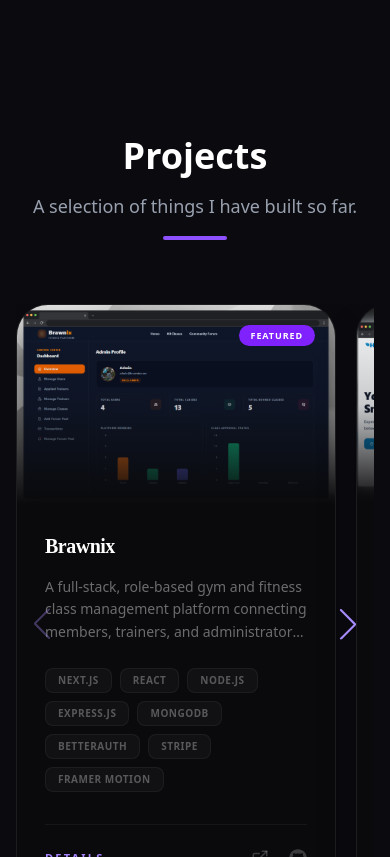
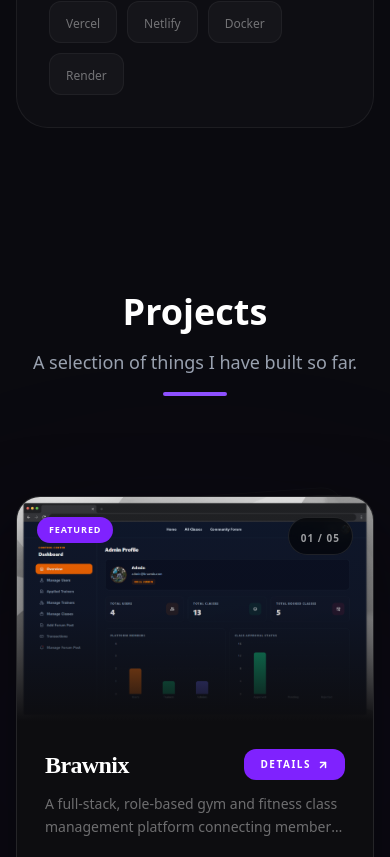
Before and after one commit to tawchifulislam/portfolio, a Next.js app: page / in a window 390 px wide. Shown: the part 4200-5057 px from the top of the page. Built offline with nearby package versions, Linux system fonts and the light colour scheme.

Commit message:
refactor: add stack component and update tech stack

```diff
--- a/src/app/layout.js
+++ b/src/app/layout.js
@@ -105,7 +105,10 @@ export default function RootLayout({ children }) {
       lang="en"
       className={`${inter.variable} ${syne.variable} h-full antialiased`}
     >
-      <body className="min-h-full flex flex-col bg-[#0a0a0f] text-white">
+      <body
+        className="min-h-full flex flex-col bg-[#0a0a0f] text-white"
+        suppressHydrationWarning
+      >
         <script
           id="google-schema-markup"
           type="application/ld+json"
--- a/src/app/projects/page.jsx
+++ b/src/app/projects/page.jsx
@@ -1,17 +1,8 @@
 'use client';
 
-import { motion } from 'framer-motion';
-import { Swiper, SwiperSlide } from 'swiper/react';
-import { Navigation, Pagination } from 'swiper/modules';
-
-import 'swiper/css';
-import 'swiper/css/navigation';
-import 'swiper/css/pagination';
-
 import { projects } from '@/lib/data';
-import { variants } from '@/lib/constants';
 import SectionTitle from '@/components/ui/SectionTitle';
-import ProjectCard from '@/components/ui/ProjectCard';
+import ProjectStack from '@/components/ui/ProjectCard';
 import { FaGithub } from 'react-icons/fa';
 import { ArrowUpRight } from 'lucide-react';
 
@@ -21,41 +12,22 @@ export default function Projects() {
       id="projects"
       className="relative py-24 overflow-hidden px-4 sm:px-6"
     >
-      <div className="max-w-7xl mx-auto">
+      <div className="absolute top-1/3 left-1/2 -translate-x-1/2 w-150 h-100 bg-violet-600/4 rounded-full blur-[120px] pointer-events-none" />
+
+      <div className="max-w-6xl mx-auto">
         <SectionTitle
           title="Projects"
           subtitle="A selection of things I have built so far."
         />
 
-        <motion.div
-          variants={variants.fadeUp}
-          initial="hidden"
-          whileInView="visible"
-          viewport={{ once: true }}
-          className="mt-16 w-full"
-        >
-          <Swiper
-            modules={[Navigation, Pagination]}
-            grabCursor={true}
-            centeredSlides={false}
-            slidesPerView="auto"
-            spaceBetween={20}
-            pagination={{ clickable: true }}
-            navigation={true}
-            className="projects-swiper pb-12!"
-          >
-            {projects.map(project => (
-              <SwiperSlide
-                key={project.id}
-                className="w-[320px]! sm:w-100! md:w-120!"
-              >
-                <ProjectCard project={project} />
-              </SwiperSlide>
-            ))}
-          </Swiper>
-        </motion.div>
+        <div className="mt-16 flex justify-center">
+          <div className="w-full max-w-2xl">
+            <ProjectStack projects={projects} />
+          </div>
+        </div>
 
-        <div className="mt-10 flex justify-center">
+        {/* GitHub CTA */}
+        <div className="mt-16 flex justify-center">
           <a
             href="https://github.com/tawchifulislam?tab=repositories"
             target="_blank"
@@ -64,14 +36,14 @@ export default function Projects() {
           >
             <FaGithub
               size={18}
-              className="text-white/40 group-hover:text-white"
+              className="text-white/40 group-hover:text-white transition-colors duration-300"
             />
-            <span className="text-[11px] font-bold uppercase tracking-widest text-white/40 group-hover:text-white">
-              View All GitHub
+            <span className="text-[11px] font-bold uppercase tracking-widest text-white/40 group-hover:text-white transition-colors duration-300">
+              View All on GitHub
             </span>
             <ArrowUpRight
               size={14}
-              className="text-white/20 group-hover:text-violet-400"
+              className="text-white/20 group-hover:text-violet-400 transition-colors duration-300"
             />
           </a>
         </div>
--- a/src/components/ui/ProjectCard.jsx
+++ b/src/components/ui/ProjectCard.jsx
@@ -1,102 +1,219 @@
 'use client';
 
-import { motion } from 'framer-motion';
-import { ExternalLink, ArrowUpRight } from 'lucide-react';
+import { motion, AnimatePresence } from 'framer-motion';
+import { useState } from 'react';
+import {
+  ExternalLink,
+  ArrowUpRight,
+  ChevronLeft,
+  ChevronRight,
+} from 'lucide-react';
 import { FaGithub } from 'react-icons/fa';
 import Image from 'next/image';
 import Link from 'next/link';
-import { variants } from '@/lib/constants';
 
-export default function ProjectCard({ project }) {
-  const { id, title, description, tags, liveUrl, githubUrl, featured, image } =
-    project;
+export default function ProjectStack({ projects }) {
+  const [current, setCurrent] = useState(0);
+  const [direction, setDirection] = useState(1);
+
+  const prev = () => {
+    setDirection(-1);
+    setCurrent(i => (i === 0 ? projects.length - 1 : i - 1));
+  };
+
+  const next = () => {
+    setDirection(1);
+    setCurrent(i => (i === projects.length - 1 ? 0 : i + 1));
+  };
+
+  const getCardStyle = offset => {
+    const absOffset = Math.abs(offset);
+    if (absOffset > 2) return null;
+    return {
+      zIndex: 10 - absOffset,
+      scale: 1 - absOffset * 0.05,
+      y: offset * 14,
+      rotateZ: offset * 2,
+      opacity: absOffset === 2 ? 0.4 : absOffset === 1 ? 0.7 : 1,
+    };
+  };
+
+  return (
+    <div className="relative w-full">
+      {/* Stack area */}
+      <div className="relative h-130 sm:h-140 flex items-center justify-center">
+        {/* Background cards — stack effect */}
+        {[-2, -1, 1, 2].map(offset => {
+          const idx = (current + offset + projects.length) % projects.length;
+          const style = getCardStyle(offset);
+          if (!style) return null;
+          const project = projects[idx];
 
           return (
             <motion.div
-      variants={variants.staggerItem}
-      whileHover={{ y: -8 }}
-      className="group relative flex flex-col h-full rounded-4xl border border-white/8 bg-[#0a0a0c] hover:border-violet-500/40 overflow-hidden transition-all duration-700 shadow-2xl"
+              key={`bg-${idx}`}
+              animate={{
+                scale: style.scale,
+                y: style.y,
+                rotate: style.rotateZ,
+                opacity: style.opacity,
+              }}
+              transition={{ duration: 0.4, ease: 'easeOut' }}
+              className="absolute w-full max-w-2xl rounded-3xl border border-white/6 bg-[#0d0d10] overflow-hidden"
+              style={{ zIndex: style.zIndex }}
             >
-      <div className="relative w-full aspect-16/10 overflow-hidden">
+              <div className="relative w-full h-56 overflow-hidden">
                 <Image
-          src={image}
-          alt={title}
+                  src={project.image}
+                  alt={project.title}
                   fill
-          className="object-cover object-top group-hover:scale-110 transition-transform duration-1000"
+                  className="object-cover object-top opacity-60"
                 />
+              </div>
+              <div className="p-7 h-52" />
+            </motion.div>
+          );
+        })}
 
-        <div className="absolute inset-0 bg-linear-to-t from-[#0a0a0c] via-[#0a0a0c]/20 to-transparent" />
+        {/* Active card */}
+        <AnimatePresence mode="popLayout" custom={direction}>
+          <motion.div
+            key={current}
+            custom={direction}
+            initial={{ opacity: 0, x: direction * 60, scale: 0.96 }}
+            animate={{ opacity: 1, x: 0, scale: 1, y: 0, rotate: 0 }}
+            exit={{ opacity: 0, x: direction * -60, scale: 0.96 }}
+            transition={{ duration: 0.4, ease: [0.22, 1, 0.36, 1] }}
+            className="absolute w-full max-w-2xl rounded-3xl border border-white/10 bg-[#0d0d10] overflow-hidden shadow-[0_32px_80px_rgba(0,0,0,0.6)]"
+            style={{ zIndex: 20 }}
+          >
+            {/* Image */}
+            <div className="relative w-full h-56 overflow-hidden">
+              <Image
+                src={projects[current].image}
+                alt={projects[current].title}
+                fill
+                className="object-cover object-top"
+                priority
+              />
+              <div className="absolute inset-0 bg-linear-to-t from-[#0d0d10] via-[#0d0d10]/20 to-transparent" />
 
-        {featured && (
-          <span className="absolute top-5 right-5 px-3 py-1 rounded-full text-[9px] font-black tracking-widest uppercase bg-violet-600 text-white shadow-2xl">
+              {/* Counter */}
+              <div className="absolute top-5 right-5 px-3 py-1.5 rounded-full bg-black/60 backdrop-blur-sm border border-white/10">
+                <span className="text-[10px] font-black text-white/60 tracking-widest">
+                  {String(current + 1).padStart(2, '0')} /{' '}
+                  {String(projects.length).padStart(2, '0')}
+                </span>
+              </div>
+
+              {projects[current].featured && (
+                <span className="absolute top-5 left-5 px-3 py-1.5 rounded-full text-[9px] font-black tracking-widest uppercase bg-violet-600 text-white">
                   Featured
                 </span>
               )}
+            </div>
 
+            {/* Content */}
+            <div className="p-7">
+              <div className="flex items-start justify-between gap-4 mb-3">
+                <h3 className="text-2xl font-bold font-[--font-syne] text-white tracking-tight">
+                  {projects[current].title}
+                </h3>
                 <Link
-          href={`/projects/${id}`}
-          className="absolute inset-0 flex items-center justify-center opacity-0 group-hover:opacity-100 transition-all duration-500 bg-black/40 backdrop-blur-[3px]"
+                  href={`/projects/${projects[current].id}`}
+                  className="shrink-0 flex items-center gap-1.5 px-4 py-2 rounded-xl bg-violet-600 hover:bg-violet-500 text-white text-[10px] font-black tracking-[0.15em] uppercase transition-colors duration-300"
                 >
-          <div className="transform translate-y-4 group-hover:translate-y-0 transition-transform duration-500">
-            <span className="flex items-center gap-2 px-6 py-3 rounded-2xl bg-white text-black text-[10px] font-black tracking-[0.2em] uppercase shadow-2xl">
-              Project Details
-              <ArrowUpRight size={14} strokeWidth={3} />
-            </span>
-          </div>
+                  Details
+                  <ArrowUpRight size={12} strokeWidth={3} />
                 </Link>
               </div>
 
-      <div className="flex flex-col gap-4 p-7 flex-1">
-        <h3 className="text-xl font-bold font-[--font-syne] text-white tracking-tight">
-          {title}
-        </h3>
-
-        <p className="text-white/40 text-sm leading-relaxed flex-1 line-clamp-3 font-medium">
-          {description}
+              <p className="text-white/40 text-sm leading-relaxed line-clamp-2 mb-5">
+                {projects[current].description}
               </p>
 
-        <div className="flex flex-wrap gap-2 mt-2">
-          {tags.map(tag => (
+              <div className="flex items-center justify-between">
+                <div className="flex flex-wrap gap-1.5">
+                  {projects[current].tags.slice(0, 4).map(tag => (
                     <span
                       key={tag}
-              className="px-3 py-1 rounded-lg text-[10px] font-bold text-white/30 bg-white/3 border border-white/5 uppercase tracking-wider"
+                      className="px-2.5 py-1 rounded-lg text-[10px] font-bold text-white/25 bg-white/4 border border-white/6 uppercase tracking-wider"
                     >
                       {tag}
                     </span>
                   ))}
+                  {projects[current].tags.length > 4 && (
+                    <span className="px-2.5 py-1 text-[10px] font-bold text-white/20 uppercase tracking-wider">
+                      +{projects[current].tags.length - 4}
+                    </span>
+                  )}
                 </div>
 
-        <div className="flex items-center justify-between pt-6 border-t border-white/5 mt-4">
-          <Link
-            href={`/projects/${id}`}
-            className="flex items-center gap-1.5 text-[11px] font-black uppercase tracking-[0.2em] text-violet-400 hover:text-white transition-all duration-300"
-          >
-            Details
-          </Link>
-
-          <div className="flex items-center gap-5">
+                <div className="flex items-center gap-4 shrink-0">
                   <a
-              href={liveUrl}
+                    href={projects[current].liveUrl}
                     target="_blank"
                     rel="noopener noreferrer"
-              className="text-white/20 hover:text-white transition-colors duration-300"
+                    className="text-white/25 hover:text-violet-400 transition-colors duration-300"
                     title="Live Demo"
                   >
-              <ExternalLink size={18} />
+                    <ExternalLink size={17} />
                   </a>
 
                   <a
-              href={githubUrl}
+                    href={projects[current].githubUrl}
                     target="_blank"
                     rel="noopener noreferrer"
-              className="text-white/20 hover:text-white transition-colors duration-300"
+                    className="text-white/25 hover:text-white transition-colors duration-300"
                     title="Source Code"
                   >
-              <FaGithub size={18} />
+                    <FaGithub size={17} />
                   </a>
                 </div>
               </div>
             </div>
           </motion.div>
+        </AnimatePresence>
+      </div>
+
+      {/* Navigation */}
+      <div className="flex items-center justify-center gap-6 mt-6">
+        <motion.button
+          onClick={prev}
+          whileHover={{ scale: 1.1 }}
+          whileTap={{ scale: 0.9 }}
+          className="w-11 h-11 flex items-center justify-center rounded-full bg-white/4 border border-white/8 text-white/40 hover:text-white hover:border-violet-500/40 transition-all duration-300"
+        >
+          <ChevronLeft size={18} />
+        </motion.button>
+
+        {/* Dots */}
+        <div className="flex items-center gap-2">
+          {projects.map((_, i) => (
+            <button
+              key={i}
+              onClick={() => {
+                setDirection(i > current ? 1 : -1);
+                setCurrent(i);
+              }}
+              className={`transition-all duration-300 rounded-full ${
+                i === current
+                  ? 'w-6 h-2 bg-violet-500'
+                  : 'w-2 h-2 bg-white/20 hover:bg-white/40'
+              }`}
+            />
+          ))}
+        </div>
+
+        <motion.button
+          onClick={next}
+          whileHover={{ scale: 1.1 }}
+          whileTap={{ scale: 0.9 }}
+          className="w-11 h-11 flex items-center justify-center rounded-full bg-white/4 border border-white/8 text-white/40 hover:text-white hover:border-violet-500/40 transition-all duration-300"
+        >
+          <ChevronRight size={18} />
+        </motion.button>
+      </div>
+    </div>
   );
 }
```
Also changed, not shown: src/lib/data.js. Lines whose indentation alone changed are shown as unchanged.
